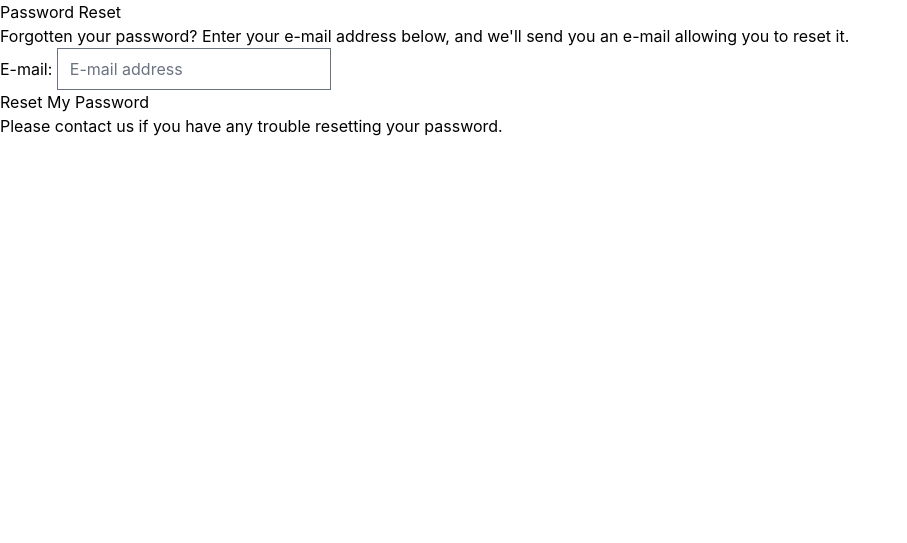
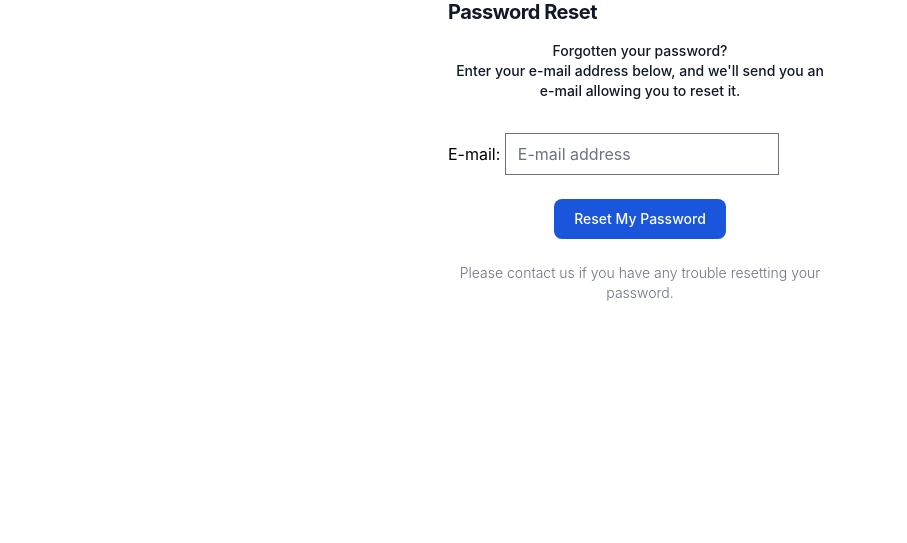
Before and after one commit to amylour/FreeFido, a Django app: page /accounts/password/reset/ in a window 1280 px wide. Shown: the part 64-607 px from the top of the page, without its empty margins (0-907 px from the left). Run offline with Django 3.2, Linux system fonts and the light colour scheme; style sheets or scripts are compiled from the project's sources; some libraries are stand-ins or nearby versions.

Commit message:
edit password reset with tailwind

```diff
--- a/templates/allauth/account/password_reset.html
+++ b/templates/allauth/account/password_reset.html
@@ -1,4 +1,6 @@
 {% extends "account/base.html" %}
+
+{% load static %}
 
 {% load i18n %}
 {% load account %}
@@ -7,18 +9,33 @@
 
 {% block content %}
 
-    <h1>{% trans "Password Reset" %}</h1>
+<div class="flex justify-center items-center">
+    <div class="w-96">
+        <h1 class="text-xl font-bold leading-tight tracking-tight text-gray-900 pb-4 md:text-2xl dark:text-white">
+            {% trans "Password Reset" %}
+        </h1>
         {% if user.is_authenticated %}
         {% include "account/snippets/already_logged_in.html" %}
         {% endif %}
-
-    <p>{% trans "Forgotten your password? Enter your e-mail address below, and we'll send you an e-mail allowing you to reset it." %}</p>
-
+        <div class="mb-6 flex justify-center">
+            <p class=" text-center block mb-2 text-sm font-medium text-gray-900 dark:text-white">
+                {% trans "Forgotten your password?" %} <br> Enter your e-mail address below, and we'll send you an <br>
+                e-mail allowing you to reset it. </p>
+        </div>
         <form method="POST" action="{% url 'account_reset_password' %}" class="password_reset">
             {% csrf_token %}
             {{ form.as_p }}
-        <input type="submit" value="{% trans 'Reset My Password' %}" />
+            <div class="flex justify-center p-6">
+                <button
+                    class="text-white bg-blue-700 hover:bg-blue-800 focus:ring-4 focus:outline-none focus:ring-blue-300 font-medium rounded-lg text-sm px-5 py-2.5 text-center dark:bg-blue-600 dark:hover:bg-blue-700 dark:focus:ring-blue-800"
+                    type="submit">Reset My Password</button>
+            </div>
         </form>
 
-    <p>{% blocktrans %}Please contact us if you have any trouble resetting your password.{% endblocktrans %}</p>
+        <p class="text-sm text-center font-light text-gray-500 dark:text-gray-400">{% blocktrans %}Please contact us if
+            you have any
+            trouble resetting your password.{% endblocktrans %}</p>
+    </div>
+</div>
+
 {% endblock %}
```
Lines whose indentation alone changed are shown as unchanged.
